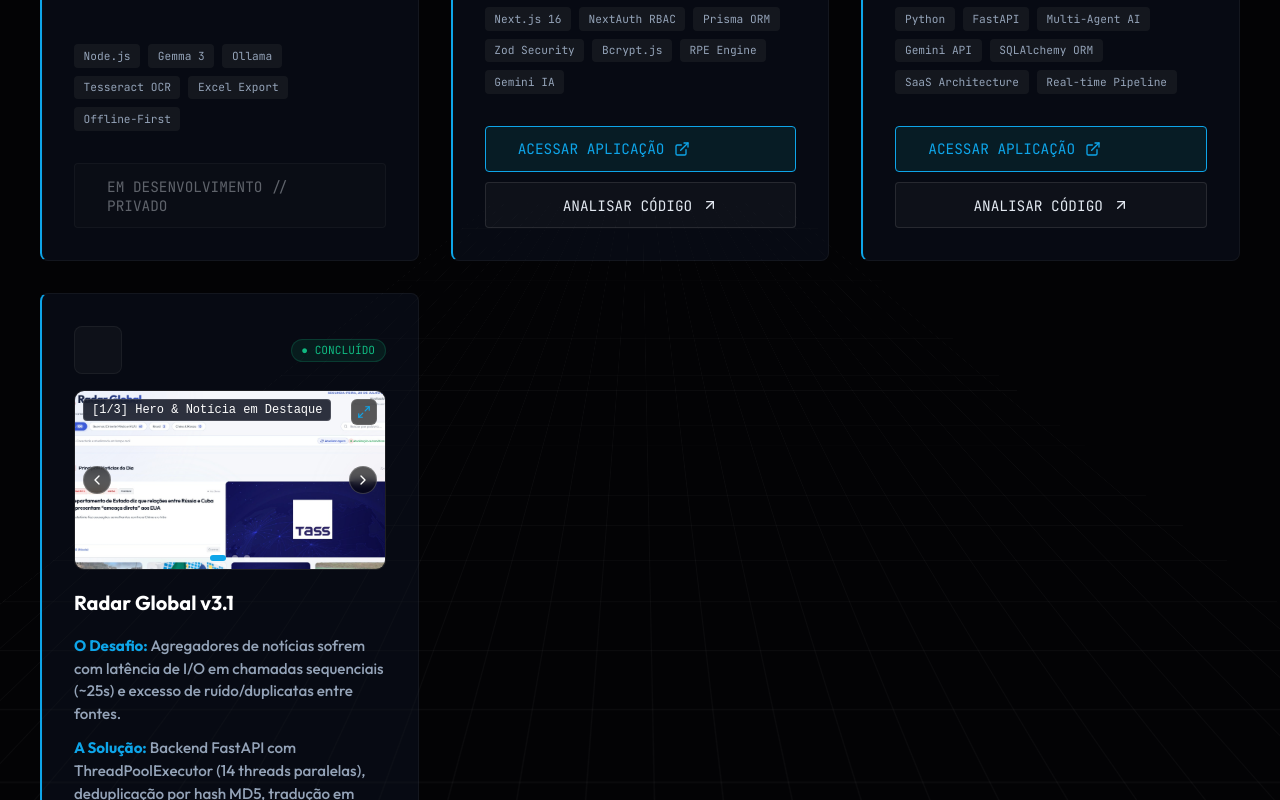
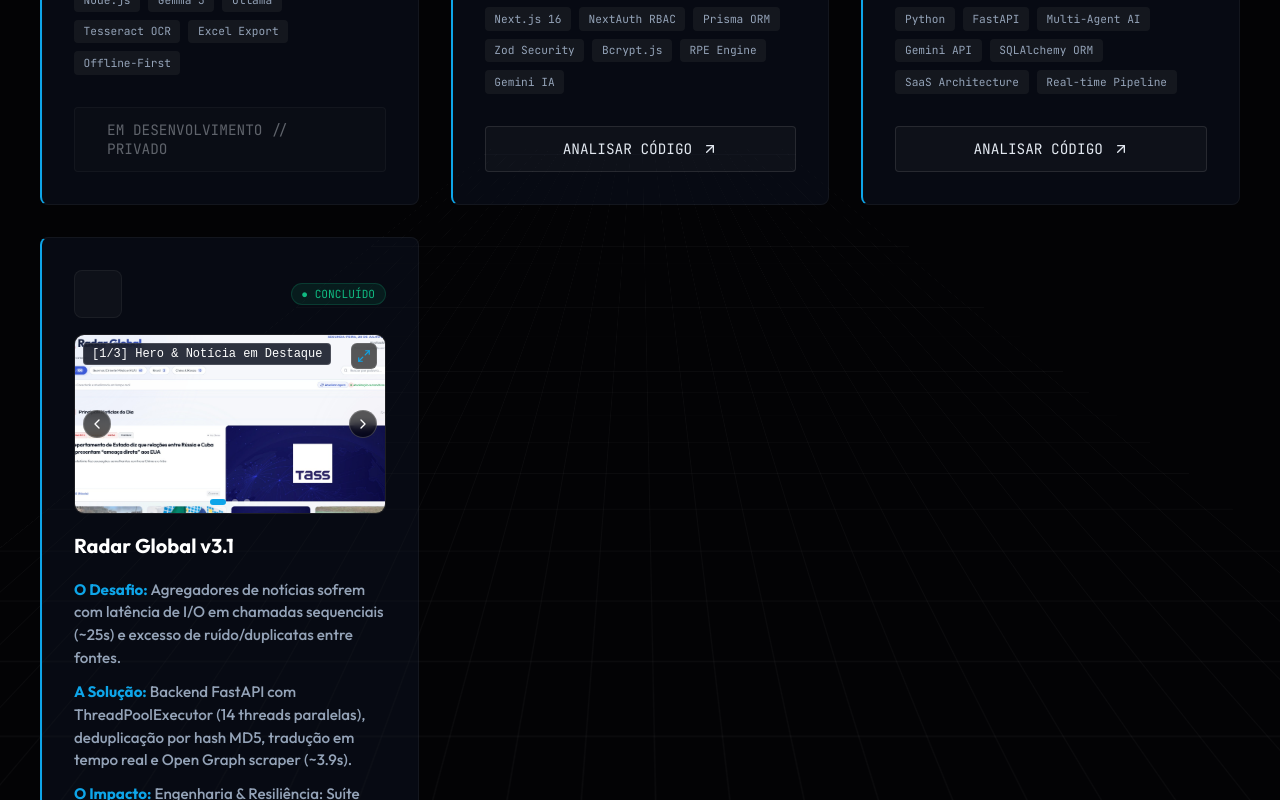
Before and after one commit to cassianoomotta/cassianoomotta.github.io, a React (Vite) app: page / in a window 1280 px wide. Shown: the part 1480-2280 px from the top of the page. Built offline with nearby package versions, Linux system fonts and the light colour scheme.

Commit message:
fix: corrige alinhamento do botao ACESSAR APLICACAO e limpa demoUrl ate deploy real

```diff
--- a/src/Projetos.jsx
+++ b/src/Projetos.jsx
@@ -35,7 +35,7 @@ const projectsData = [
     },
     tech: ['Next.js 16', 'NextAuth RBAC', 'Prisma ORM', 'Zod Security', 'Bcrypt.js', 'RPE Engine', 'Gemini IA'],
     link: 'https://github.com/cassianoomotta/TechFitness',
-    demoUrl: 'https://github.com/cassianoomotta/TechFitness'
+    demoUrl: null
   },
   {
     title: 'Arandu',
@@ -55,7 +55,7 @@ const projectsData = [
     },
     tech: ['Python', 'FastAPI', 'Multi-Agent AI', 'Gemini API', 'SQLAlchemy ORM', 'SaaS Architecture', 'Real-time Pipeline'],
     link: 'https://github.com/cassianoomotta/arandu',
-    demoUrl: 'https://github.com/cassianoomotta/arandu'
+    demoUrl: null
   },
   {
     title: 'Radar Global v3.1',
@@ -73,7 +73,7 @@ const projectsData = [
     },
     tech: ['Python', 'FastAPI', 'Multithreading', 'Pytest (24 tests)', 'Docker', 'Open Graph Scraper', 'MD5 Deduplication'],
     link: 'https://github.com/cassianoomotta/app-noticias',
-    demoUrl: 'https://github.com/cassianoomotta/app-noticias'
+    demoUrl: null
   }
 ];
 
@@ -380,7 +380,7 @@ export default function Projetos() {
                     className="btn-ai"
                     style={{
                       width: '100%',
-                      justify: 'center',
+                      justifyContent: 'center',
                       background: 'rgba(0, 242, 254, 0.08)',
                       borderColor: 'var(--ai-secondary)',
                       color: 'var(--ai-secondary)'
```
